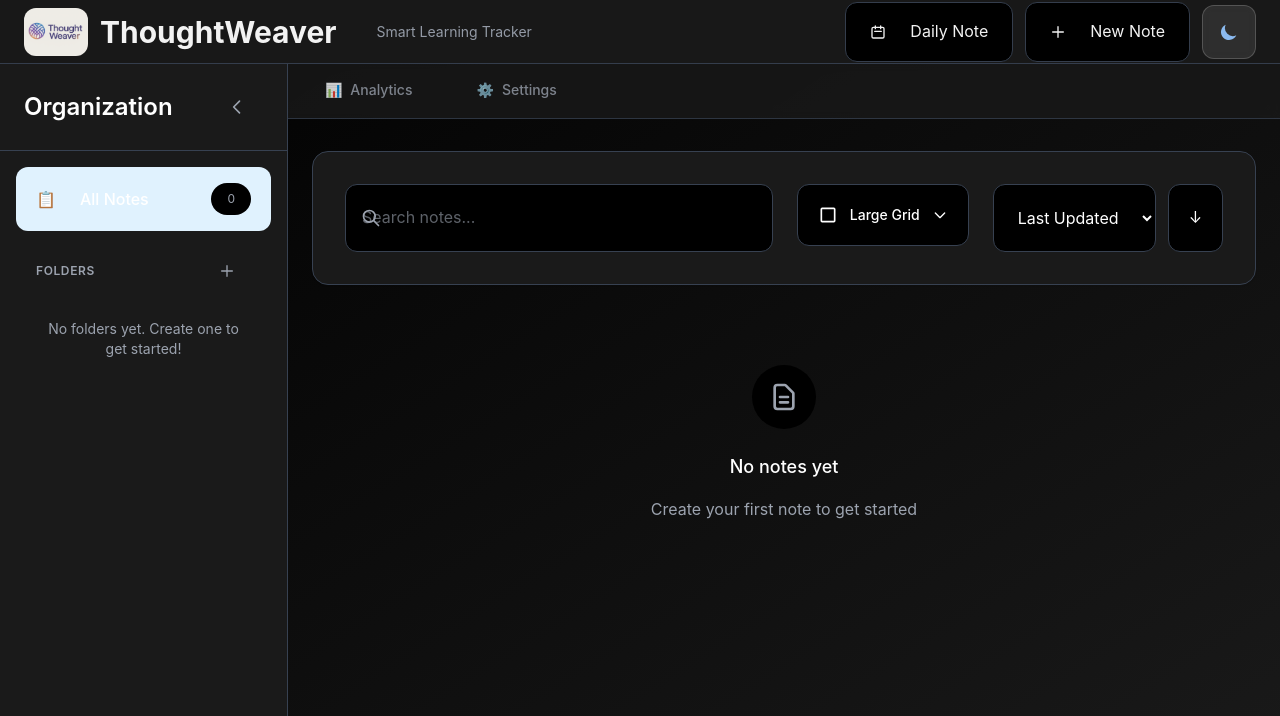
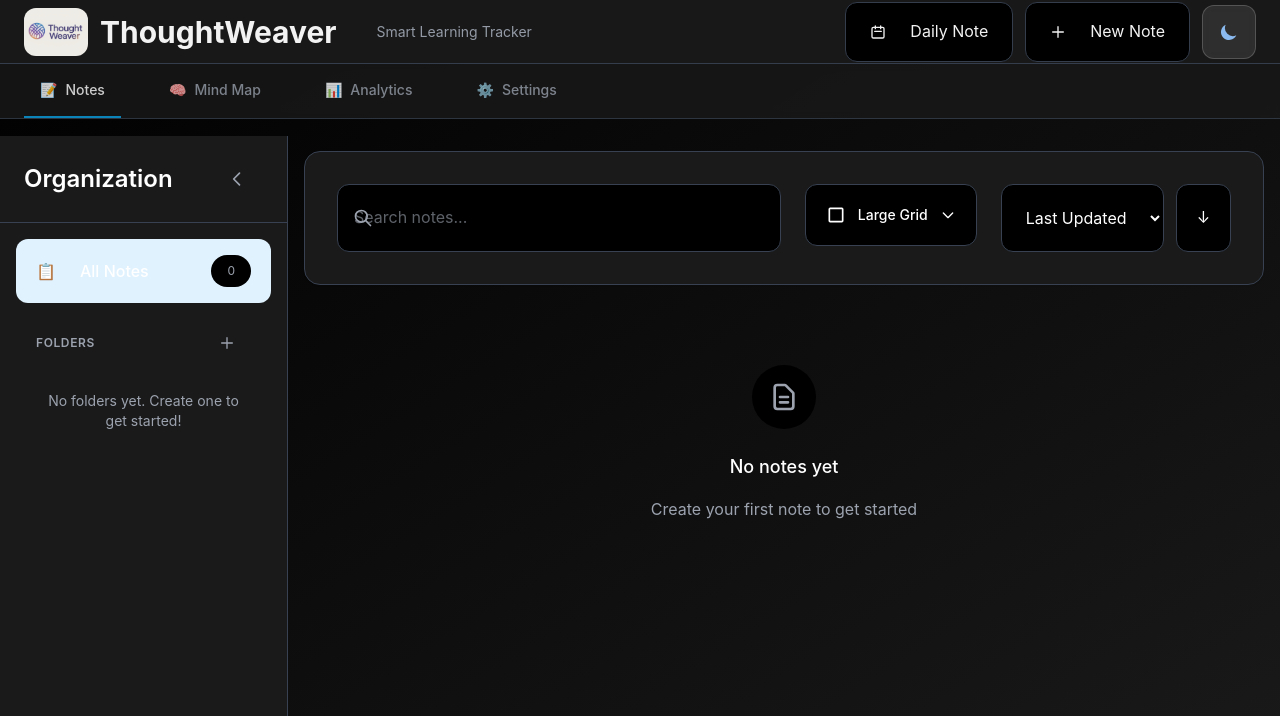
Before and after one commit to Agent5055/Vibe_Coding_hackathon_2025, a React (Vite) app: page / in a window 1280 px wide. Shown: the top 716 px of the page. Built offline with nearby package versions, Linux system fonts and the light colour scheme.

Commit message:
fix: adjust sidebar placement for compact layout mode

```diff
--- a/src/App.jsx
+++ b/src/App.jsx
@@ -488,10 +488,11 @@ function App() {
 
       {/* Main Content */}
       <main
-        className="transition-all duration-300 px-4 sm:px-6 lg:px-8 py-8"
+        className="transition-all duration-300 py-8"
         style={{
           marginLeft: isSidebarCollapsed ? '3rem' : '18rem',
-          maxWidth: 'calc(100% - ' + (isSidebarCollapsed ? '3rem' : '18rem') + ')'
+          paddingLeft: '1rem',
+          paddingRight: '1rem'
         }}
       >
         {activeView === 'list' && (
--- a/src/components/FolderTreeSidebar.jsx
+++ b/src/components/FolderTreeSidebar.jsx
@@ -120,7 +120,7 @@ const FolderTreeSidebar = ({
   if (isCollapsed) {
     return (
       <div
-        className="fixed left-0 top-16 h-[calc(100vh-4rem)] w-12 flex items-center justify-center z-30 border-r"
+        className="fixed left-0 top-[8.5rem] h-[calc(100vh-8.5rem)] w-12 flex items-center justify-center z-30 border-r"
         style={{
           backgroundColor: 'var(--bg-secondary)',
           borderColor: 'var(--border-color)'
@@ -143,7 +143,7 @@ const FolderTreeSidebar = ({
   return (
     <>
       <div
-        className="fixed left-0 top-16 h-[calc(100vh-4rem)] w-72 overflow-y-auto z-30 border-r sidebar-scrollbar"
+        className="fixed left-0 top-[8.5rem] h-[calc(100vh-8.5rem)] w-72 overflow-y-auto z-30 border-r sidebar-scrollbar"
         style={{
           backgroundColor: 'var(--bg-secondary)',
           borderColor: 'var(--border-color)'
```
